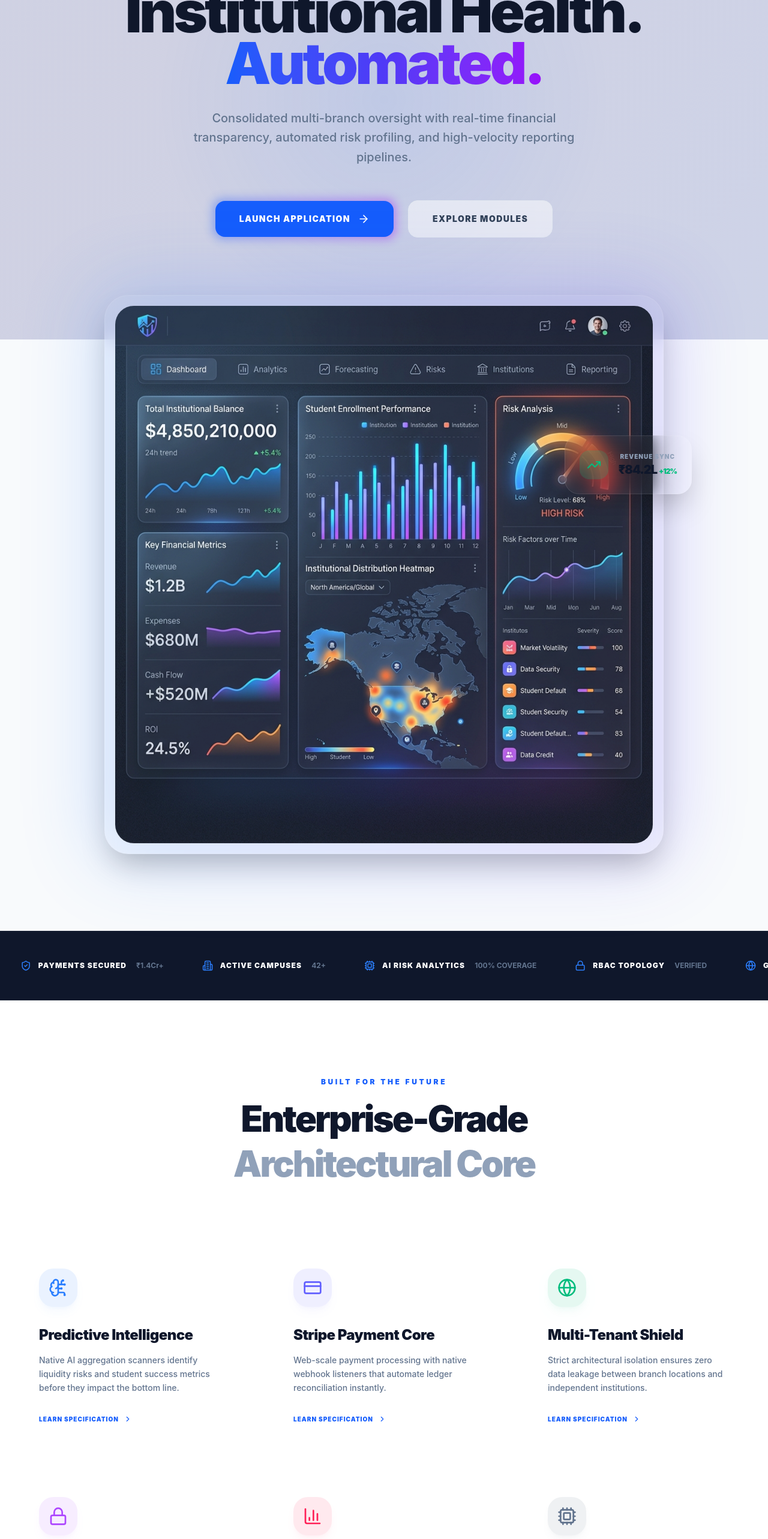
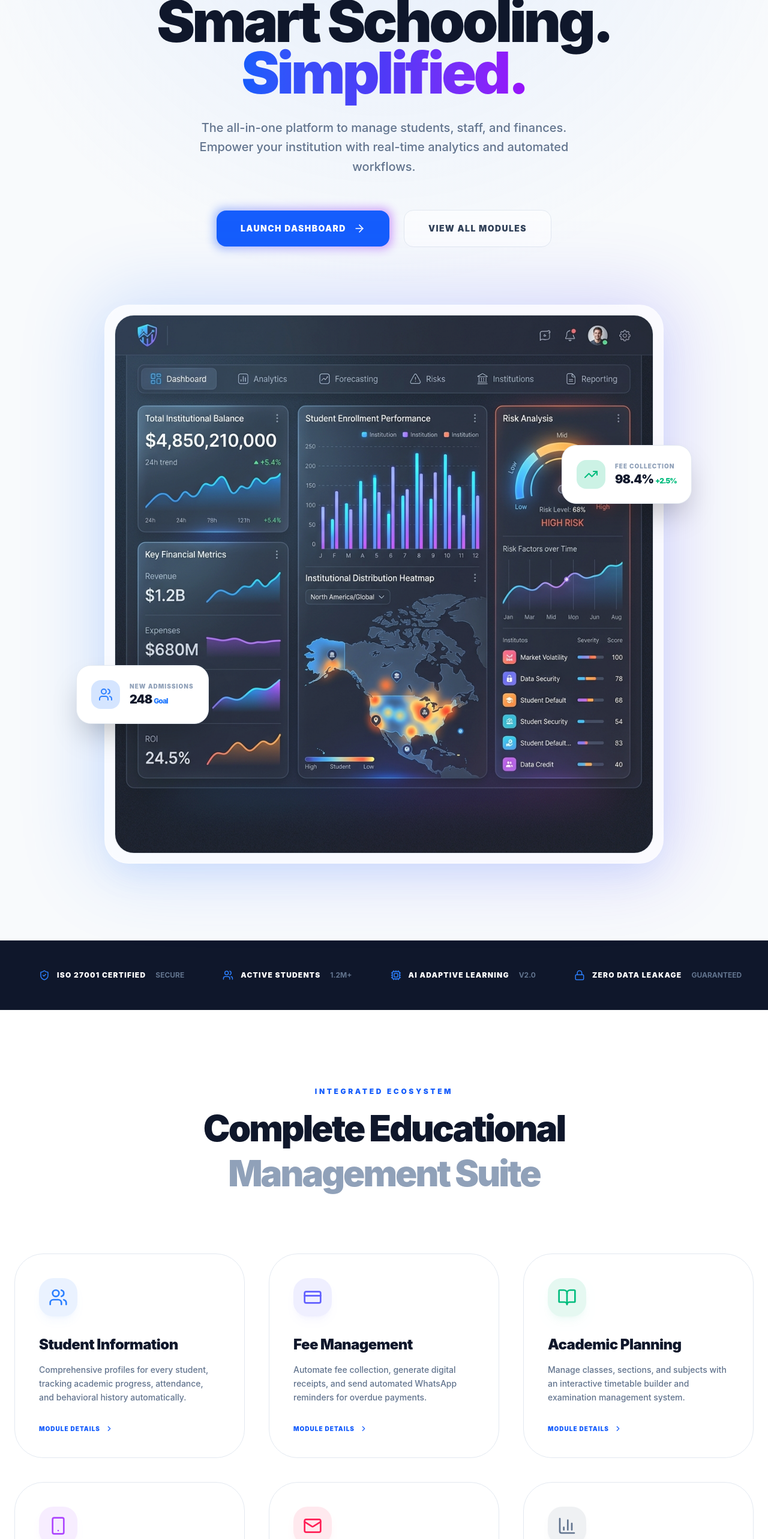
Before and after one commit to Shreya-3110/ultra-enterprise-management, a React (Vite) app in the folder frontend/: page / in a window 1280 px wide. Shown: the part 234-2800 px from the top of the page at 60% size. Built offline with nearby package versions, Linux system fonts and the light colour scheme.

Commit message:
changed the UI

```diff
--- a/frontend/src/pages/Landing.jsx
+++ b/frontend/src/pages/Landing.jsx
@@ -2,9 +2,10 @@ import React from 'react';
 import { Link } from 'react-router-dom';
 import { motion, useScroll, useTransform } from 'framer-motion';
 import {
-  Building2,
+  GraduationCap,
+  Users,
+  BookOpen,
   CreditCard,
-  BrainCircuit,
   ShieldCheck,
   ArrowRight,
   BarChart3,
@@ -14,7 +15,9 @@ import {
   Lock,
   ChevronRight,
   TrendingUp,
-  Cpu
+  Cpu,
+  Mail,
+  Smartphone
 } from 'lucide-react';
 import dashboardMockup from '../assets/dashboard_mockup.png';
 
@@ -25,12 +28,12 @@ const Landing = () => {
   return (
     <div className="min-h-screen bg-[#F8FAFC] dark:bg-[#0B1121] font-sans selection:bg-blue-200 overflow-x-hidden">
 
-      {/* Animated Mesh Background */}
-      <div className="fixed inset-0 z-0 pointer-events-none opacity-20 dark:opacity-10 animate-mesh" />
-      <div className="fixed inset-0 z-0 pointer-events-none bg-[radial-gradient(circle_at_50%_50%,rgba(59,130,246,0.1),transparent_50%)]" />
+      {/* Background Accents */}
+      <div className="fixed inset-0 z-0 pointer-events-none opacity-20 dark:opacity-10" />
+      <div className="fixed inset-0 z-0 pointer-events-none bg-[radial-gradient(circle_at_50%_0%,rgba(59,130,246,0.1),transparent_70%)]" />
 
       {/* Navigation */}
-      <nav className="fixed top-0 inset-x-0 bg-white/70 dark:bg-[#111827]/70 backdrop-blur-xl border-b border-slate-200/50 dark:border-slate-700/50 z-50">
+      <nav className="fixed top-0 inset-x-0 bg-white/70 dark:bg-[#111827]/70 backdrop-blur-xl border-b border-slate-200/50 dark:border-white/5 z-50">
          <div className="max-w-7xl mx-auto px-6 h-20 flex items-center justify-between">
             <motion.div
               initial={{ x: -20, opacity: 0 }}
@@ -38,16 +41,16 @@ const Landing = () => {
               className="flex items-center gap-3"
             >
                <div className="w-10 h-10 bg-gradient-to-br from-blue-600 to-indigo-700 rounded-xl flex items-center justify-center shadow-lg shadow-blue-500/20">
-                  <Building2 size={24} className="text-white" />
+                  <GraduationCap size={24} className="text-white" />
                </div>
-               <span className="text-xl font-black text-slate-900 dark:text-white tracking-tighter uppercase">ULTRA <span className="text-blue-600">E.M</span></span>
+               <span className="text-xl font-black text-slate-900 dark:text-white tracking-tighter uppercase">SCHOOL <span className="text-blue-600">ADMIN</span></span>
             </motion.div>
             <div className="flex items-center gap-4 sm:gap-8">
-               <Link to="/login" className="text-xs font-black text-slate-500 dark:text-slate-400 uppercase tracking-widest hover:text-blue-600 transition-colors hidden md:block">Admin Console</Link>
+               <Link to="/login" className="text-xs font-black text-slate-500 dark:text-slate-400 uppercase tracking-widest hover:text-blue-600 transition-colors hidden md:block">School Portal</Link>
                <Link to="/login" className="relative group">
                   <div className="absolute -inset-0.5 bg-gradient-to-r from-blue-600 to-indigo-600 rounded-xl blur opacity-30 group-hover:opacity-100 transition duration-1000 group-hover:duration-200"></div>
                   <button className="relative bg-slate-900 dark:bg-slate-950 text-white px-6 py-2.5 rounded-xl text-xs font-black uppercase tracking-widest transition-all">
-                     Deploy Now
+                     Log In
                   </button>
                </Link>
             </div>
@@ -55,7 +58,7 @@ const Landing = () => {
       </nav>
 
       {/* Hero Section */}
-      <section className="relative pt-40 pb-32 px-6 z-10">
+      <section className="relative pt-44 pb-32 px-6 z-10">
          <div className="max-w-6xl mx-auto flex flex-col items-center text-center">
             <motion.div
                initial={{ y: 20, opacity: 0 }}
@@ -64,24 +67,24 @@ const Landing = () => {
                className="space-y-8"
             >
                <div className="inline-flex items-center gap-2 px-4 py-2 rounded-full bg-blue-500/10 border border-blue-500/20 text-blue-600 dark:text-blue-400 text-[10px] font-black uppercase tracking-[0.2em] mb-4">
-                  <Zap size={14} className="animate-pulse" /> The Next-Gen Enterprise Engine
+                  <Zap size={14} className="animate-pulse" /> The World's Most Advanced School OS
                </div>
-               <h1 className="text-5xl md:text-8xl font-black text-slate-900 dark:text-white tracking-tighter leading-[0.9]">
-                  Institutional Health. <br/>
-                  <span className="text-transparent bg-clip-text bg-gradient-to-r from-blue-600 via-indigo-600 to-purple-600">Automated.</span>
+               <h1 className="text-6xl md:text-8xl font-black text-slate-900 dark:text-white tracking-tighter leading-[0.9]">
+                  Smart Schooling. <br/>
+                  <span className="text-transparent bg-clip-text bg-gradient-to-r from-blue-600 via-indigo-600 to-purple-600">Simplified.</span>
                </h1>
                <p className="text-lg md:text-xl text-slate-500 dark:text-slate-400 font-medium max-w-2xl mx-auto leading-relaxed">
-                  Consolidated multi-branch oversight with real-time financial transparency, automated risk profiling, and high-velocity reporting pipelines.
+                  The all-in-one platform to manage students, staff, and finances. Empower your institution with real-time analytics and automated workflows.
                </p>
                <div className="flex flex-col sm:flex-row items-center justify-center gap-6 pt-6">
                   <Link to="/login" className="group relative w-full sm:w-auto">
                      <div className="absolute -inset-1 bg-gradient-to-r from-blue-600 to-purple-600 rounded-2xl blur opacity-40 group-hover:opacity-75 transition duration-200"></div>
                      <button className="relative w-full sm:w-auto flex items-center justify-center gap-3 bg-blue-600 text-white px-10 py-5 rounded-2xl text-sm font-black uppercase tracking-widest transition-all">
-                        Launch Application <ArrowRight size={20} />
+                        Launch Dashboard <ArrowRight size={20} />
                      </button>
                   </Link>
                   <a href="#features" className="w-full sm:w-auto flex items-center justify-center gap-3 bg-white/50 dark:bg-white/5 backdrop-blur-md text-slate-700 dark:text-slate-300 px-10 py-5 rounded-2xl text-sm font-black uppercase tracking-widest border border-slate-200 dark:border-white/10 hover:bg-white dark:hover:bg-white/10 transition-all">
-                     Explore Modules
+                     View All Modules
                   </a>
                </div>
             </motion.div>
@@ -95,23 +98,34 @@ const Landing = () => {
                className="mt-24 relative group"
             >
                <div className="absolute -inset-4 bg-gradient-to-r from-blue-500 to-indigo-600 rounded-[3rem] blur-3xl opacity-20 group-hover:opacity-40 transition duration-1000"></div>
-               <div className="relative glass-morphism rounded-[2.5rem] p-4 border border-white/20 dark:border-white/10 shadow-2xl animate-float">
-                  <div className="overflow-hidden rounded-[2rem] border border-white/10">
+               <div className="relative bg-white/80 dark:bg-[#111827]/80 backdrop-blur-2xl rounded-[2.5rem] p-4 border border-white/20 dark:border-white/10 shadow-2xl shadow-blue-500/10">
+                  <div className="overflow-hidden rounded-[2rem] border border-slate-200 dark:border-white/5">
                      <img
                         src={dashboardMockup}
-                        alt="Ultra Enterprise Dashboard"
+                        alt="School Admin Dashboard"
                         className="w-full h-auto max-w-4xl opacity-90 group-hover:opacity-100 transition-opacity"
                      />
                   </div>
-                  {/* Floating Action Cards over mockup */}
-                  <div className="absolute -right-12 top-1/4 hidden lg:block glass-morphism p-6 rounded-3xl border border-white/20 shadow-2xl animate-pulse">
+                  {/* Floating Action Cards */}
+                  <div className="absolute -right-12 top-1/4 hidden lg:block bg-white dark:bg-[#0B1121] p-6 rounded-3xl border border-slate-200 dark:border-white/10 shadow-2xl animate-float">
                      <div className="flex items-center gap-4">
                         <div className="w-12 h-12 bg-emerald-500/20 text-emerald-500 rounded-2xl flex items-center justify-center">
                            <TrendingUp size={24} />
                         </div>
-                        <div>
-                           <p className="text-[10px] font-black text-slate-400 uppercase tracking-widest">Revenue Sync</p>
-                           <p className="text-xl font-black text-slate-900 dark:text-white tracking-tighter">₹84.2L <span className="text-xs text-emerald-500">+12%</span></p>
+                        <div className="text-left">
+                           <p className="text-[10px] font-black text-slate-400 uppercase tracking-widest">Fee Collection</p>
+                           <p className="text-xl font-black text-slate-900 dark:text-white tracking-tighter">98.4% <span className="text-xs text-emerald-500">+2.5%</span></p>
+                        </div>
+                     </div>
+                  </div>
+                  <div className="absolute -left-12 bottom-1/4 hidden lg:block bg-white dark:bg-[#0B1121] p-6 rounded-3xl border border-slate-200 dark:border-white/10 shadow-2xl animate-float-delayed">
+                     <div className="flex items-center gap-4">
+                        <div className="w-12 h-12 bg-blue-500/20 text-blue-500 rounded-2xl flex items-center justify-center">
+                           <Users size={24} />
+                        </div>
+                        <div className="text-left">
+                           <p className="text-[10px] font-black text-slate-400 uppercase tracking-widest">New Admissions</p>
+                           <p className="text-xl font-black text-slate-900 dark:text-white tracking-tighter">248 <span className="text-xs text-blue-500">Goal</span></p>
                         </div>
                      </div>
                   </div>
@@ -120,24 +134,24 @@ const Landing = () => {
          </div>
       </section>
 
-      {/* Global Stats Ticker */}
+      {/* Trust Ticker */}
       <div className="relative py-12 bg-slate-900 overflow-hidden border-y border-white/5">
          <div className="animate-marquee whitespace-nowrap flex items-center gap-16">
-            <TickerItem icon={<Globe size={18}/>} label="GLOBAL SYNC ACTIVE" />
-            <TickerItem icon={<ShieldCheck size={18}/>} label="PAYMENTS SECURED" value="₹1.4Cr+" />
-            <TickerItem icon={<Building2 size={18}/>} label="ACTIVE CAMPUSES" value="42+" />
-            <TickerItem icon={<Cpu size={18}/>} label="AI RISK ANALYTICS" value="100% COVERAGE" />
-            <TickerItem icon={<Lock size={18}/>} label="RBAC TOPOLOGY" value="VERIFIED" />
+            <TickerItem icon={<Globe size={18}/>} label="GLOBAL SCHOOL NETWORK" />
+            <TickerItem icon={<ShieldCheck size={18}/>} label="ISO 27001 CERTIFIED" value="SECURE" />
+            <TickerItem icon={<Users size={18}/>} label="ACTIVE STUDENTS" value="1.2M+" />
+            <TickerItem icon={<Cpu size={18}/>} label="AI ADAPTIVE LEARNING" value="V2.0" />
+            <TickerItem icon={<Lock size={18}/>} label="ZERO DATA LEAKAGE" value="GUARANTEED" />
             {/* Repeat for seamless loop */}
-            <TickerItem icon={<Globe size={18}/>} label="GLOBAL SYNC ACTIVE" />
-            <TickerItem icon={<ShieldCheck size={18}/>} label="PAYMENTS SECURED" value="₹1.4Cr+" />
-            <TickerItem icon={<Building2 size={18}/>} label="ACTIVE CAMPUSES" value="42+" />
-            <TickerItem icon={<Cpu size={18}/>} label="AI RISK ANALYTICS" value="100% COVERAGE" />
-            <TickerItem icon={<Lock size={18}/>} label="RBAC TOPOLOGY" value="VERIFIED" />
+            <TickerItem icon={<Globe size={18}/>} label="GLOBAL SCHOOL NETWORK" />
+            <TickerItem icon={<ShieldCheck size={18}/>} label="ISO 27001 CERTIFIED" value="SECURE" />
+            <TickerItem icon={<Users size={18}/>} label="ACTIVE STUDENTS" value="1.2M+" />
+            <TickerItem icon={<Cpu size={18}/>} label="AI ADAPTIVE LEARNING" value="V2.0" />
+            <TickerItem icon={<Lock size={18}/>} label="ZERO DATA LEAKAGE" value="GUARANTEED" />
          </div>
       </div>
 
-      {/* Architecture Highlights */}
+      {/* Core Modules */}
       <section id="features" className="py-32 px-6 bg-white dark:bg-[#0B1121] relative overflow-hidden">
          <div className="max-w-7xl mx-auto relative z-10">
             <div className="text-center mb-24">
@@ -146,64 +160,50 @@ const Landing = () => {
                   whileInView={{ opacity: 1 }}
                   className="text-blue-600 dark:text-blue-400 text-xs font-black uppercase tracking-[0.3em] mb-4"
                >
-                  Built for the Future
+                  Integrated Ecosystem
                </motion.div>
                <h2 className="text-4xl md:text-6xl font-black text-slate-900 dark:text-white tracking-tighter leading-tight">
-                  Enterprise-Grade <br/> <span className="text-slate-400">Architectural Core</span>
+                  Complete Educational <br/> <span className="text-slate-400">Management Suite</span>
                </h2>
             </div>
 
             <div className="grid md:grid-cols-2 lg:grid-cols-3 gap-10">
                <FeatureCard
-                  icon={<BrainCircuit size={32} />}
-                  title="Predictive Intelligence"
-                  desc="Native AI aggregation scanners identify liquidity risks and student success metrics before they impact the bottom line."
+                  icon={<Users size={32} />}
+                  title="Student Information"
+                  desc="Comprehensive profiles for every student, tracking academic progress, attendance, and behavioral history automatically."
                   color="blue"
                />
                <FeatureCard
                   icon={<CreditCard size={32} />}
-                  title="Stripe Payment Core"
-                  desc="Web-scale payment processing with native webhook listeners that automate ledger reconciliation instantly."
+                  title="Fee Management"
+                  desc="Automate fee collection, generate digital receipts, and send automated WhatsApp reminders for overdue payments."
                   color="indigo"
                />
                <FeatureCard
-                  icon={<Globe size={32} />}
-                  title="Multi-Tenant Shield"
-                  desc="Strict architectural isolation ensures zero data leakage between branch locations and independent institutions."
+                  icon={<BookOpen size={32} />}
+                  title="Academic Planning"
+                  desc="Manage classes, sections, and subjects with an interactive timetable builder and examination management system."
                   color="emerald"
                />
                <FeatureCard
-                  icon={<Lock size={32} />}
-                  title="RBAC Topology"
-                  desc="Granular permission-based access control (Head Office, Admin, Staff, Parent) secured via stateless JWT pipelines."
+                  icon={<Smartphone size={32} />}
+                  title="Parent Portal"
+                  desc="Dedicated mobile experience for parents to track their child's progress and pay fees in one click."
                   color="purple"
                />
                <FeatureCard
-                  icon={<BarChart3 size={32} />}
-                  title="Automated Auditing"
-                  desc="Deep financial analytics with high-velocity jsPDF reporting and real-time transaction tracking."
+                  icon={<Mail size={32} />}
+                  title="Smart Communication"
+                  desc="Broadcast announcements, homework, and urgent alerts via WhatsApp, Email, and In-App notifications."
                   color="rose"
                />
                <FeatureCard
-                  icon={<Cpu size={32} />}
-                  title="Cloud Native Scaling"
-                  desc="Constructed with modern Vite/React/Express architecture designed for horizontal infrastructure growth."
+                  icon={<BarChart3 size={32} />}
+                  title="Insights & Analytics"
+                  desc="Real-time reports on institutional health, student performance trends, and financial auditing."
                   color="slate"
                />
-            </div>
-         </div>
-      </section>
-
-      {/* Institutional Trust Section */}
-      <section className="py-24 border-t border-slate-100 dark:border-white/5 bg-slate-50 dark:bg-[#0B1121]">
-         <div className="max-w-7xl mx-auto px-6 text-center">
-            <p className="text-[10px] font-black text-slate-400 uppercase tracking-[0.4em] mb-12">Empowering Tier-1 Institutions Globally</p>
-            <div className="flex flex-wrap justify-center items-center gap-12 md:gap-24 opacity-30 grayscale hover:grayscale-0 transition-all duration-700">
-               <TrustLogo name="GLOBAL" icon={<Globe size={24}/>} />
-               <TrustLogo name="SYNDICATE" icon={<ShieldCheck size={24}/>} />
-               <TrustLogo name="ACADEMY" icon={<Building2 size={24}/>} />
-               <TrustLogo name="NEXUS" icon={<Zap size={24}/>} />
-               <TrustLogo name="CORE" icon={<Cpu size={24}/>} />
             </div>
          </div>
       </section>
@@ -212,16 +212,16 @@ const Landing = () => {
       <footer className="bg-slate-900 dark:bg-black py-32 border-t border-white/5 relative overflow-hidden">
          <div className="absolute top-0 left-1/2 -translate-x-1/2 w-[800px] h-[400px] bg-blue-600/10 blur-[120px] rounded-full pointer-events-none" />
          <div className="max-w-7xl mx-auto px-6 text-center relative z-10">
-            <h2 className="text-4xl md:text-6xl font-black text-white tracking-tighter mb-8 leading-tight">Ready to deploy?</h2>
+            <h2 className="text-4xl md:text-6xl font-black text-white tracking-tighter mb-8 leading-tight">Empower Your School Today</h2>
             <div className="flex flex-col sm:flex-row items-center justify-center gap-6">
                <Link to="/login" className="bg-white text-slate-900 px-12 py-5 rounded-2xl font-black uppercase tracking-widest text-sm hover:bg-blue-50 transition-colors shadow-2xl">
-                  Launch Live Staging
+                  Log In to Console
                </Link>
-               <Link to="/login" className="text-white border border-white/20 px-12 py-5 rounded-2xl font-black uppercase tracking-widest text-sm hover:bg-white/5 transition-colors">
-                  Contact Solutions
+               <Link to="/register" className="text-white border border-white/20 px-12 py-5 rounded-2xl font-black uppercase tracking-widest text-sm hover:bg-white/5 transition-colors">
+                  Contact Support
                </Link>
             </div>
-            <p className="mt-16 text-slate-500 text-xs font-medium uppercase tracking-widest">© 2026 Ultra Enterprise Management System. All Rights Reserved.</p>
+            <p className="mt-16 text-slate-500 text-xs font-medium uppercase tracking-widest">© 2026 School Admin ERP System. All Rights Reserved.</p>
          </div>
       </footer>
 
@@ -250,7 +250,7 @@ const FeatureCard = ({ icon, title, desc, color }) => {
   return (
     <motion.div
        whileHover={{ y: -10 }}
-       className="p-10 rounded-[3rem] glass-morphism border border-white/10 hover:border-blue-500/30 transition-all group relative overflow-hidden"
+       className="p-10 rounded-[3rem] bg-white/5 dark:bg-[#111827]/50 backdrop-blur-md border border-slate-200 dark:border-white/5 hover:border-blue-500/30 transition-all group relative overflow-hidden"
     >
        <div className={`w-16 h-16 rounded-[1.5rem] flex items-center justify-center mb-8 ${colorMap[color]} shadow-lg group-hover:scale-110 transition-transform duration-500`}>
           {icon}
@@ -260,17 +260,10 @@ const FeatureCard = ({ icon, title, desc, color }) => {
           {desc}
        </p>
        <div className="mt-8 flex items-center gap-2 text-blue-600 dark:text-blue-400 font-black text-[10px] uppercase tracking-widest group-hover:gap-4 transition-all">
-          Learn Specification <ChevronRight size={14} />
+          Module Details <ChevronRight size={14} />
        </div>
     </motion.div>
   );
 };
 
-const TrustLogo = ({ name, icon }) => (
-  <div className="flex items-center gap-3">
-    <div className="text-slate-400">{icon}</div>
-    <span className="text-lg font-black text-slate-900 dark:text-white tracking-widest">{name}</span>
-  </div>
-);
-
 export default Landing;
```
Also changed, not shown: frontend/src/pages/Login.jsx (+5 -5 lines).
